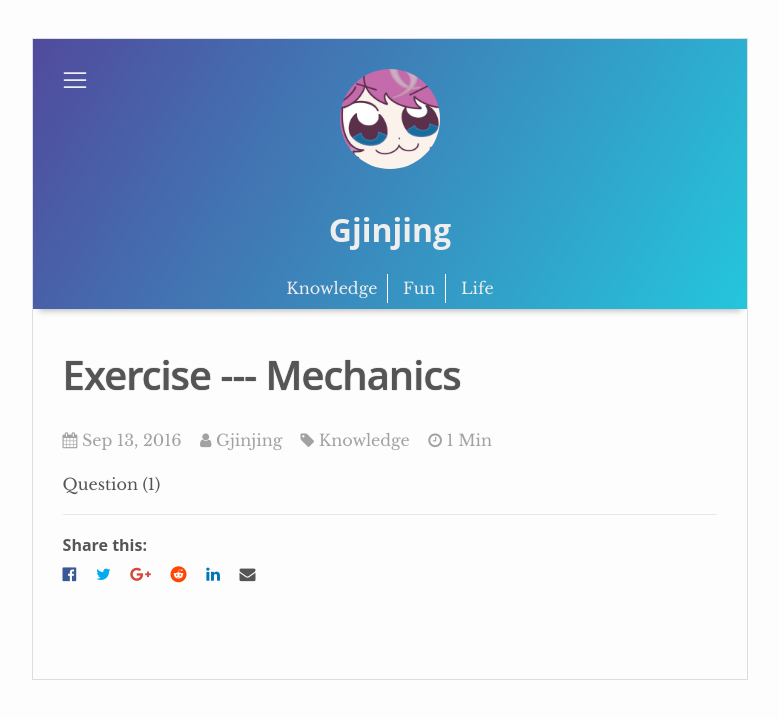
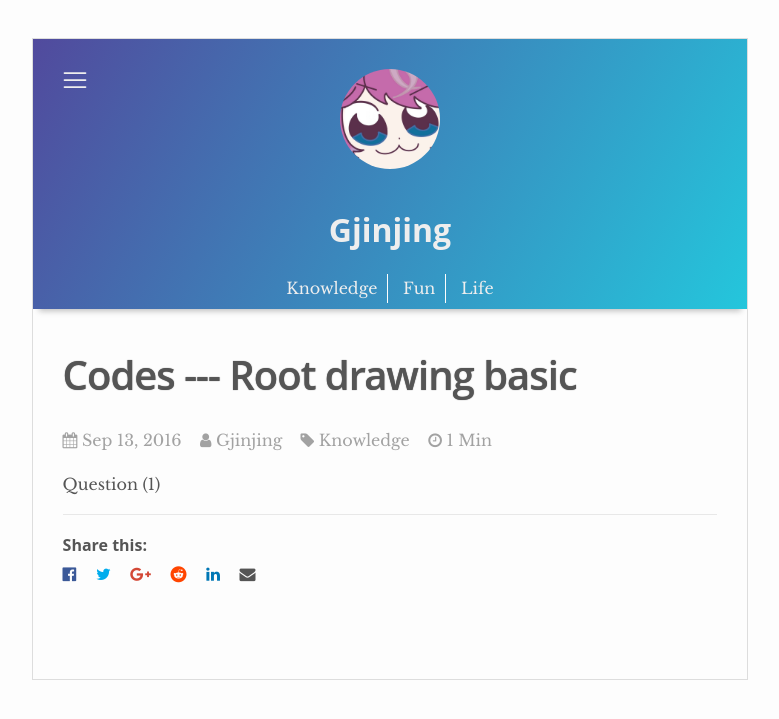
Before and after one commit to gjinjing/gjinjing.github.io, a Jekyll site: the page built from _posts/2016-09-16-knowledge-3.markdown, in a window 1280 px wide. Shown: the top 719 px of the page, without its empty margins (250-1029 px from the left). Built offline with Jekyll 4.4.1, drawn with Linux system fonts in a browser that asks for light colours; nearby versions of some CDN libraries.

Commit message:
Update 2016-09-16-knowledge-3.markdown

```diff
--- a/_posts/2016-09-16-knowledge-3.markdown
+++ b/_posts/2016-09-16-knowledge-3.markdown
@@ -1,7 +1,7 @@
 ---
 layout: post
-title:  "Exercise --- Mechanics"
-description: Well, just some exercise about mechanics
+title:  "Codes --- Root drawing basic"
+description: Use root and C++ to draw basic plots!
 date:   2016-09-13 10:50:00 +0530
 categories: knowledge
 author: gjinjing
```
